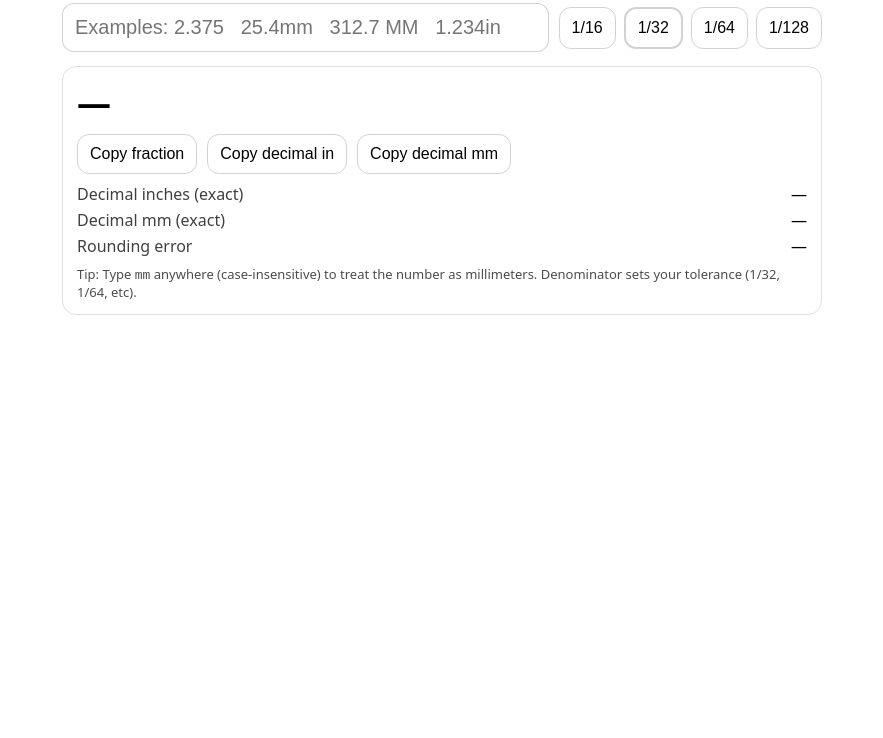
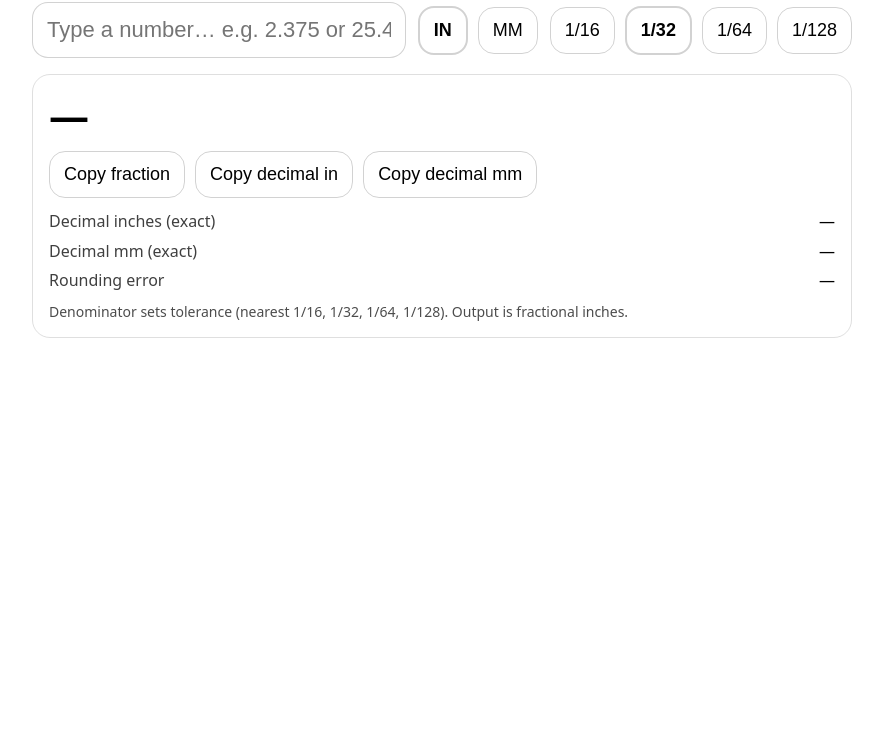
Before and after one commit to chaserx19-cmd/fract-app, a plain HTML site: page index.html in a window 1280 px wide. Shown: the part 62-800 px from the top of the page, without its empty margins (198-1081 px from the left). Drawn offline with Linux system fonts and the light colour scheme.

Commit message:
Refactor index.html for improved layout and styles

```diff
--- a/index.html
+++ b/index.html
@@ -5,7 +5,7 @@
   <meta name="viewport" content="width=device-width, initial-scale=1" />
   <title>Decimal ↔ Fraction</title>
 
-  <!-- Nice-to-have for “Add to Home Screen” -->
+  <!-- iOS home-screen “app” niceties -->
   <meta name="apple-mobile-web-app-capable" content="yes">
   <meta name="apple-mobile-web-app-title" content="Fraction">
   <meta name="theme-color" content="#111111">
@@ -14,64 +14,115 @@
     :root { color-scheme: light dark; }
     body{
       font-family: system-ui, -apple-system, Segoe UI, Roboto, Arial, sans-serif;
-      max-width: 760px;
-      margin: 28px auto;
-      padding: 0 14px;
-      line-height: 1.25;
+      max-width: 820px;
+      margin: 24px auto;
+      padding: 0 16px 28px;
+      line-height: 1.2;
+      -webkit-text-size-adjust: 100%;
     }
-    h1{ margin: 0 0 12px 0; font-size: 20px; opacity:.9; }
-    .row{ display:flex; gap:10px; flex-wrap:wrap; align-items:center; }
+    h1{
+      margin: 0 0 14px 0;
+      font-size: 22px;
+      opacity: .9;
+    }
+    .row{
+      display:flex;
+      gap: 12px;
+      flex-wrap:wrap;
+      align-items:center;
+    }
     input{
       flex: 1;
-      min-width: 260px;
-      font-size: 20px;
-      padding: 12px 12px;
-      border-radius: 12px;
+      min-width: 280px;
+      font-size: 22px;
+      padding: 14px 14px;
+      border-radius: 16px;
       border: 1px solid rgba(127,127,127,.35);
       outline: none;
     }
-    .denoms{ display:flex; gap:8px; flex-wrap:wrap; }
+    .group{
+      display:flex;
+      gap: 10px;
+      flex-wrap:wrap;
+      align-items:center;
+    }
     .btn{
-      font-size: 16px;
-      padding: 10px 12px;
-      border-radius: 12px;
+      font-size: 18px;
+      padding: 12px 14px;
+      border-radius: 16px;
       border: 1px solid rgba(127,127,127,.35);
       background: transparent;
       cursor: pointer;
       user-select: none;
+      touch-action: manipulation;
     }
-    .btn.active{ border-width:2px; }
+    .btn.active{
+      border-width: 2px;
+      font-weight: 700;
+    }
     .card{
-      margin-top: 14px;
-      padding: 14px;
-      border-radius: 14px;
+      margin-top: 16px;
+      padding: 16px;
+      border-radius: 18px;
       border: 1px solid rgba(127,127,127,.25);
     }
-    .big{ font-size: 34px; font-weight: 700; letter-spacing: .2px; }
-    .meta{ margin-top:10px; display:grid; gap:6px; }
-    .line{ display:flex; justify-content:space-between; gap:14px; }
+    .big{
+      font-size: 40px;
+      font-weight: 800;
+      letter-spacing: .2px;
+      font-variant-numeric: tabular-nums;
+    }
+    .copyrow{
+      margin-top: 12px;
+      display:flex;
+      gap: 10px;
+      flex-wrap:wrap;
+    }
+    .meta{
+      margin-top: 14px;
+      display:grid;
+      gap: 10px;
+      font-size: 16px;
+    }
+    .line{
+      display:flex;
+      justify-content:space-between;
+      gap: 14px;
+    }
     .k{ opacity:.75; }
     .v{ font-variant-numeric: tabular-nums; }
-    .muted{ margin-top: 10px; opacity:.7; font-size: 13px; }
-    .err{ color:#d33; font-size: 14px; margin-top: 8px; }
-    .copyrow{ margin-top: 10px; display:flex; gap:10px; flex-wrap:wrap; }
+    .muted{
+      margin-top: 14px;
+      opacity:.7;
+      font-size: 14px;
+    }
+    .err{ color:#d33; font-size: 15px; margin-top: 10px; }
+    code{ font-family: ui-monospace, SFMono-Regular, Menlo, Monaco, Consolas, monospace; }
   </style>
 </head>
 <body>
-  <h1>Decimal → Fraction (inches default; add “mm” to convert)</h1>
+  <h1>Decimal → Fraction</h1>
 
   <div class="row">
-    <input id="val" inputmode="decimal" placeholder="Examples: 2.375   25.4mm   312.7 MM   1.234in" />
-    <div class="denoms" id="denoms"></div>
+    <input id="val" placeholder="Type a number… e.g. 2.375 or 25.4" autocomplete="off" />
+
+    <!-- Unit toggle -->
+    <div class="group" aria-label="Units">
+      <button class="btn active" id="uIn" type="button">IN</button>
+      <button class="btn" id="uMm" type="button">MM</button>
+    </div>
+
+    <!-- Denominator (tolerance) -->
+    <div class="group" id="denoms" aria-label="Tolerance"></div>
   </div>
 
   <div class="card">
     <div id="out" class="big">—</div>
 
     <div class="copyrow">
-      <button class="btn" id="copyFrac">Copy fraction</button>
-      <button class="btn" id="copyDecIn">Copy decimal in</button>
-      <button class="btn" id="copyDecMm">Copy decimal mm</button>
+      <button class="btn" id="copyFrac" type="button">Copy fraction</button>
+      <button class="btn" id="copyDecIn" type="button">Copy decimal in</button>
+      <button class="btn" id="copyDecMm" type="button">Copy decimal mm</button>
     </div>
 
     <div id="err" class="err" style="display:none;"></div>
@@ -82,23 +133,28 @@
       <div class="line"><div class="k">Rounding error</div><div class="v" id="delta">—</div></div>
     </div>
 
-    <div class="muted" id="note">
-      Tip: Type <code>mm</code> anywhere (case-insensitive) to treat the number as millimeters.
-      Denominator sets your tolerance (1/32, 1/64, etc).
+    <div class="muted">
+      Denominator sets tolerance (nearest 1/16, 1/32, 1/64, 1/128). Output is fractional inches.
     </div>
   </div>
 
 <script>
-  const elVal = document.getElementById('val');
-  const elOut = document.getElementById('out');
-  const elErr = document.getElementById('err');
+  const elVal   = document.getElementById('val');
+  const elOut   = document.getElementById('out');
+  const elErr   = document.getElementById('err');
   const elDecIn = document.getElementById('decIn');
   const elDecMm = document.getElementById('decMm');
   const elDelta = document.getElementById('delta');
   const elDenoms = document.getElementById('denoms');
 
+  const btnIn = document.getElementById('uIn');
+  const btnMm = document.getElementById('uMm');
+
   const denoms = [16, 32, 64, 128];
   let denom = 32;
+
+  // Units state: 'in' or 'mm'
+  let units = 'in';
 
   function gcd(a, b){
     a = Math.abs(a); b = Math.abs(b);
@@ -106,47 +162,58 @@
     return a || 1;
   }
 
-  function parseInput(raw){
+  function parseNumber(raw){
     const s = (raw || '').trim();
     if (!s) return { ok:false, err:'Type a number.' };
 
-    const isMM = /mm/i.test(s);
-    const isIN = /in\b/i.test(s); // optional support
-
-    const m = s.match(/[-+]?\d*\.?\d+(?:[eE][-+]?\d+)?/);
+    // allow commas/spaces casually
+    const cleaned = s.replace(/,/g,'');
+    const m = cleaned.match(/[-+]?\d*\.?\d+(?:[eE][-+]?\d+)?/);
     if (!m) return { ok:false, err:'Could not find a number.' };
 
     const num = Number(m[0]);
     if (!Number.isFinite(num)) return { ok:false, err:'Invalid number.' };
 
-    let inches = num;
-    let source = 'in';
-    if (isMM && !isIN) { inches = num / 25.4; source = 'mm'; }
-    // if both mm and in appear, treat as inches to avoid surprises
-
-    return { ok:true, inches, source, rawNumber:num };
+    return { ok:true, num };
   }
 
   function formatMixedFractionFromInches(inches, denom){
     const scaled = Math.round(inches * denom);
+    const rounded = scaled / denom;
+
     let whole = Math.trunc(scaled / denom);
     let rem = Math.abs(scaled % denom);
 
-    if (rem === 0) return { text: `${whole}"`, rounded: whole };
+    if (rem === 0) return { text: `${whole}"`, rounded };
 
     const g = gcd(rem, denom);
     const r = rem / g;
     const d = denom / g;
 
     const text = (whole === 0) ? `${r}/${d}"` : `${whole} ${r}/${d}"`;
-    const rounded = scaled / denom;
     return { text, rounded };
   }
+
+  function setUnits(next){
+    units = next;
+    if (units === 'in') {
+      btnIn.classList.add('active');
+      btnMm.classList.remove('active');
+    } else {
+      btnMm.classList.add('active');
+      btnIn.classList.remove('active');
+    }
+    update();
+  }
+
+  btnIn.addEventListener('click', () => setUnits('in'));
+  btnMm.addEventListener('click', () => setUnits('mm'));
 
   function renderDenoms(){
     elDenoms.innerHTML = '';
     for (const d of denoms){
       const b = document.createElement('button');
+      b.type = 'button';
       b.className = 'btn' + (d === denom ? ' active' : '');
       b.textContent = `1/${d}`;
       b.addEventListener('click', () => { denom = d; renderDenoms(); update(); });
@@ -156,7 +223,7 @@
 
   async function copyText(t){
     try { await navigator.clipboard.writeText(t); }
-    catch { /* ignore */ }
+    catch { /* iOS may block in some contexts */ }
   }
 
   let last = { frac:'', decIn:'', decMm:'' };
@@ -166,7 +233,7 @@
   document.getElementById('copyDecMm').addEventListener('click', () => copyText(last.decMm));
 
   function update(){
-    const p = parseInput(elVal.value);
+    const p = parseNumber(elVal.value);
 
     if (!p.ok){
       elOut.textContent = '—';
@@ -178,41 +245,34 @@
       return;
     }
 
-    const inches = p.inches;
+    const raw = p.num;
+    const inches = (units === 'mm') ? (raw / 25.4) : raw;
     const mm = inches * 25.4;
 
     const frac = formatMixedFractionFromInches(inches, denom);
+
     elOut.textContent = frac.text;
-
-    const decIn = inches.toFixed(6) + ' in';
-    const decMm = mm.toFixed(3) + ' mm';
-
-    elDecIn.textContent = decIn;
-    elDecMm.textContent = decMm;
+    elDecIn.textContent = inches.toFixed(6) + ' in';
+    elDecMm.textContent = mm.toFixed(3) + ' mm';
 
     const deltaIn = frac.rounded - inches;
     const deltaMm = deltaIn * 25.4;
     const sign = deltaIn >= 0 ? '+' : '';
     elDelta.textContent = `${sign}${deltaIn.toFixed(6)} in  (${sign}${deltaMm.toFixed(3)} mm)`;
 
+    // Values to copy (no quotes)
     last = {
       frac: frac.text.replace(/"/g,''),
       decIn: inches.toFixed(6),
       decMm: mm.toFixed(3)
     };
 
-    // Edge-case warning: both mm and in in the same string
-    const s = elVal.value || '';
-    const both = /mm/i.test(s) && /in\b/i.test(s);
-    if (both){
-      elErr.style.display = 'block';
-      elErr.textContent = 'Note: input contains both “mm” and “in”; treating as inches.';
-    } else {
-      elErr.style.display = 'none';
-    }
+    // No error currently; keep hook if you want later
+    elErr.style.display = 'none';
   }
 
   elVal.addEventListener('input', update);
+
   renderDenoms();
   update();
 </script>
```
